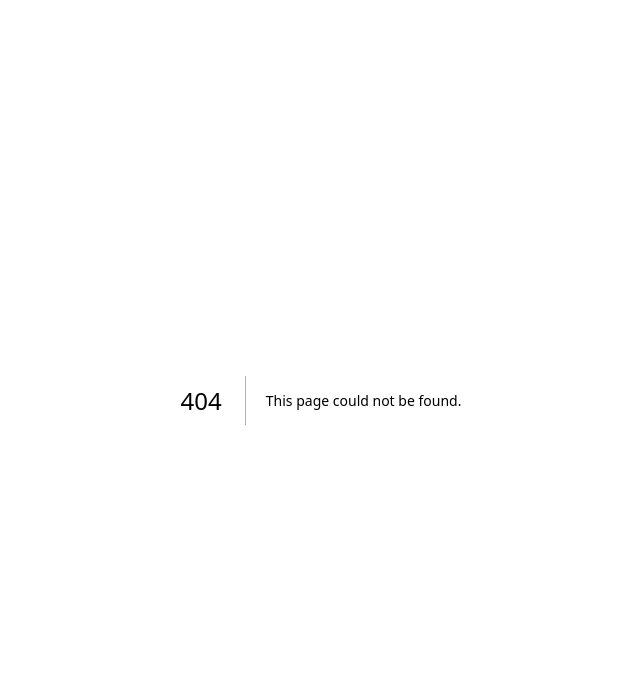
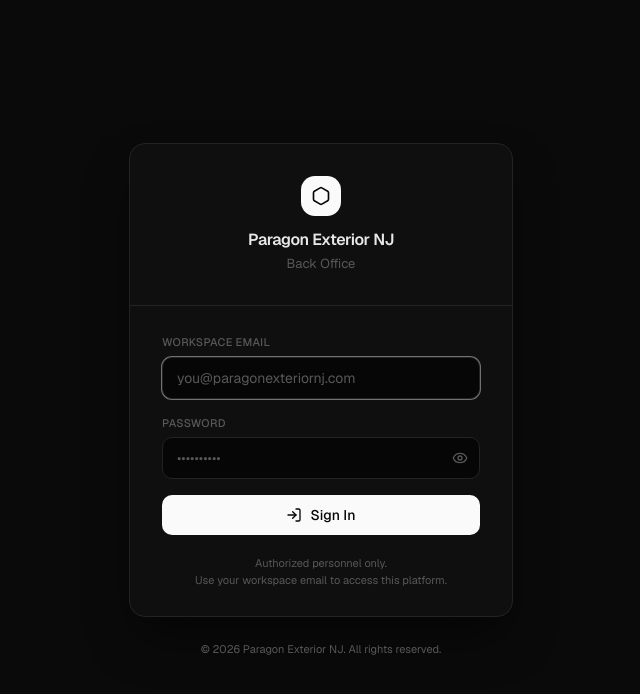
Before and after one commit to mvpbulliesllc-hash/bbb5, a Next.js app: page /login in a window 1280 px wide. Before the commit this address had no page. Shown: the top 694 px of the page, without its empty margins (319-959 px from the left). Built offline with nearby package versions, Linux system fonts and the light colour scheme.

Commit message:
feat: add authentication provider and login page
Added AuthProvider to layout and created LoginPage for user authentication.

Co-authored-by: mvpbulliesllc-hash <293999102+mvpbulliesllc-hash@users.noreply.github.com>

```diff
--- a/app/layout.tsx
+++ b/app/layout.tsx
@@ -1,5 +1,6 @@
 import type { Metadata, Viewport } from "next"
 import { Geist, Geist_Mono } from "next/font/google"
+import { AuthProvider } from "@/lib/auth"
 import "./globals.css"
 
 const geistSans = Geist({
@@ -13,8 +14,8 @@ const geistMono = Geist_Mono({
 })
 
 export const metadata: Metadata = {
-  title: "Obsidian Workbench",
-  description: "Multi-tenant agent operations shell.",
+  title: "Paragon Exterior NJ — Back Office",
+  description: "Internal operations platform. Authorized personnel only.",
 }
 
 export const viewport: Viewport = {
@@ -31,7 +32,9 @@ export default function RootLayout({
 }) {
   return (
     <html lang="en" className={`dark bg-background ${geistSans.variable} ${geistMono.variable}`}>
-      <body className="font-sans antialiased">{children}</body>
+      <body className="font-sans antialiased">
+        <AuthProvider>{children}</AuthProvider>
+      </body>
     </html>
   )
 }
--- /dev/null
+++ b/app/login/page.tsx
@@ -0,0 +1,142 @@
+"use client"
+
+import { useState, useRef } from "react"
+import { useRouter } from "next/navigation"
+import { Hexagon, Eye, EyeOff, LogIn, AlertCircle } from "lucide-react"
+import { useAuth } from "@/lib/auth"
+import { cn } from "@/lib/utils"
+
+export default function LoginPage() {
+  const { signIn } = useAuth()
+  const router = useRouter()
+  const [email, setEmail] = useState("")
+  const [password, setPassword] = useState("")
+  const [showPw, setShowPw] = useState(false)
+  const [loading, setLoading] = useState(false)
+  const [error, setError] = useState<string | null>(null)
+  const emailRef = useRef<HTMLInputElement>(null)
+
+  async function handleSubmit(e: React.FormEvent) {
+    e.preventDefault()
+    setError(null)
+    if (!email.trim() || !password.trim()) {
+      setError("Please enter your workspace email and password.")
+      return
+    }
+    setLoading(true)
+    const result = await signIn(email.trim().toLowerCase(), password)
+    setLoading(false)
+    if (result.ok) {
+      router.replace("/")
+    } else {
+      setError(result.error ?? "Sign in failed.")
+      emailRef.current?.focus()
+    }
+  }
+
+  return (
+    <main className="flex min-h-screen flex-col items-center justify-center bg-background p-4">
+      {/* card */}
+      <div className="w-full max-w-sm rounded-2xl border border-line bg-panel shadow-2xl shadow-black/60">
+        {/* brand header */}
+        <div className="flex flex-col items-center gap-3 border-b border-line px-8 py-8">
+          <span className="grid size-10 place-items-center rounded-xl bg-accent text-void shadow-[0_0_20px_var(--color-accent)/30]">
+            <Hexagon className="size-5" />
+          </span>
+          <div className="text-center">
+            <h1 className="text-base font-semibold tracking-tight text-text">Paragon Exterior NJ</h1>
+            <p className="mt-0.5 text-[13px] text-text-faint">Back Office</p>
+          </div>
+        </div>
+
+        {/* form */}
+        <form onSubmit={handleSubmit} noValidate className="px-8 py-7">
+          <div className="space-y-4">
+            {/* email */}
+            <div className="flex flex-col gap-1.5">
+              <label htmlFor="email" className="text-[11px] font-medium uppercase tracking-wide text-text-faint">
+                Workspace Email
+              </label>
+              <input
+                ref={emailRef}
+                id="email"
+                type="email"
+                autoComplete="email"
+                autoFocus
+                value={email}
+                onChange={(e) => setEmail(e.target.value)}
+                placeholder="you@paragonexteriornj.com"
+                className={cn(
+                  "rounded-lg border bg-void px-3.5 py-2.5 text-sm text-text placeholder:text-text-faint focus:outline-none focus:ring-1 focus:ring-line-strong",
+                  error ? "border-warn" : "border-line",
+                )}
+              />
+            </div>
+
+            {/* password */}
+            <div className="flex flex-col gap-1.5">
+              <label htmlFor="password" className="text-[11px] font-medium uppercase tracking-wide text-text-faint">
+                Password
+              </label>
+              <div className="relative">
+                <input
+                  id="password"
+                  type={showPw ? "text" : "password"}
+                  autoComplete="current-password"
+                  value={password}
+                  onChange={(e) => setPassword(e.target.value)}
+                  placeholder="••••••••••"
+                  className={cn(
+                    "w-full rounded-lg border bg-void px-3.5 py-2.5 pr-10 text-sm text-text placeholder:text-text-faint focus:outline-none focus:ring-1 focus:ring-line-strong",
+                    error ? "border-warn" : "border-line",
+                  )}
+                />
+                <button
+                  type="button"
+                  onClick={() => setShowPw((v) => !v)}
+                  className="absolute right-3 top-1/2 -translate-y-1/2 text-text-faint hover:text-text-muted"
+                  aria-label={showPw ? "Hide password" : "Show password"}
+                >
+                  {showPw ? <EyeOff className="size-4" /> : <Eye className="size-4" />}
+                </button>
+              </div>
+            </div>
+
+            {/* error */}
+            {error ? (
+              <div className="flex items-start gap-2 rounded-lg border border-warn/40 bg-warn/5 px-3 py-2.5 text-xs text-warn">
+                <AlertCircle className="mt-0.5 size-3.5 shrink-0" />
+                {error}
+              </div>
+            ) : null}
+
+            {/* submit */}
+            <button
+              type="submit"
+              disabled={loading}
+              className="flex w-full items-center justify-center gap-2 rounded-lg bg-accent py-2.5 text-sm font-medium text-void transition-opacity disabled:opacity-50"
+            >
+              {loading ? (
+                <span className="size-4 animate-spin rounded-full border-2 border-void/30 border-t-void" />
+              ) : (
+                <LogIn className="size-4" />
+              )}
+              {loading ? "Signing in…" : "Sign In"}
+            </button>
+          </div>
+
+          <p className="mt-5 text-center text-[11px] text-text-faint">
+            Authorized personnel only.
+            <br />
+            Use your workspace email to access this platform.
+          </p>
+        </form>
+      </div>
+
+      {/* footer */}
+      <p className="mt-6 text-[11px] text-text-faint">
+        &copy; {new Date().getFullYear()} Paragon Exterior NJ. All rights reserved.
+      </p>
+    </main>
+  )
+}
--- a/app/page.tsx
+++ b/app/page.tsx
@@ -1,5 +1,24 @@
+"use client"
+
+import { useEffect } from "react"
+import { useRouter } from "next/navigation"
+import { useAuth } from "@/lib/auth"
 import { Workbench } from "@/components/shell/workbench"
 
 export default function Page() {
+  const { user } = useAuth()
+  const router = useRouter()
+
+  useEffect(() => {
+    if (user === null) {
+      router.replace("/login")
+    }
+  }, [user, router])
+
+  if (!user) {
+    // render nothing while redirecting — avoids a flash of the workbench
+    return <div className="min-h-screen bg-background" />
+  }
+
   return <Workbench />
 }
--- a/components/shell/agent-panel.tsx
+++ b/components/shell/agent-panel.tsx
@@ -135,14 +135,14 @@ export function AgentPanel() {
             value={draft}
             onChange={(e) => setDraft(e.target.value)}
             rows={2}
-            placeholder='Prompt the team, or say "Jarvis"…'
+            placeholder='Prompt the team, or say "Elliana"…'
             className="max-h-40 min-h-9 w-full resize-none bg-transparent px-1.5 py-1 text-sm text-text placeholder:text-text-faint focus:outline-none"
           />
           <div className="mt-1 flex items-center gap-1">
             <IconBtn title="Attach">
               <Paperclip className="size-4" />
             </IconBtn>
-            <IconBtn title="Voice prompt (Jarvis)">
+            <IconBtn title="Voice prompt (Elliana)">
               <Mic className="size-4" />
             </IconBtn>
             <button
@@ -171,7 +171,7 @@ export function AgentPanel() {
         {humeLive ? (
           <div className="mt-1.5 flex items-center gap-2 px-1 text-[11px] text-accent-soft">
             <AudioLines className="size-3.5 animate-pulse" />
-            Hume EVI connected — speak naturally, Hermes is listening.
+            Elliana is live — speak naturally, she&apos;s coordinating the team.
           </div>
         ) : null}
       </div>
--- a/components/shell/top-bar.tsx
+++ b/components/shell/top-bar.tsx
@@ -16,7 +16,7 @@ export function TopBar({
         <span className="grid size-6 place-items-center rounded-md bg-accent text-void">
           <Hexagon className="size-3.5" />
         </span>
-        <span className="text-sm font-semibold tracking-tight text-text">Obsidian</span>
+        <span className="text-sm font-semibold tracking-tight text-text">Paragon Exterior</span>
       </div>
 
       <div className="flex items-center gap-1.5 text-xs text-text-muted">
--- /dev/null
+++ b/lib/auth.tsx
@@ -0,0 +1,55 @@
+"use client"
+
+import { createContext, useContext, useState, useEffect } from "react"
+
+// Allowed workspace email domains — swap to real OAuth at handoff
+const ALLOWED_DOMAINS = ["paragonexteriornj.com", "mvpmgmtgroup.com", "ecoaisolutions.com"]
+
+type AuthUser = { email: string; name: string }
+type AuthCtx = {
+  user: AuthUser | null
+  signIn: (email: string, password: string) => Promise<{ ok: boolean; error?: string }>
+  signOut: () => void
+}
+
+const AuthContext = createContext<AuthCtx>({
+  user: null,
+  signIn: async () => ({ ok: false }),
+  signOut: () => {},
+})
+
+const SESSION_KEY = "paragon_session"
+
+export function AuthProvider({ children }: { children: React.ReactNode }) {
+  const [user, setUser] = useState<AuthUser | null>(null)
+
+  useEffect(() => {
+    try {
+      const raw = sessionStorage.getItem(SESSION_KEY)
+      if (raw) setUser(JSON.parse(raw))
+    } catch {}
+  }, [])
+
+  async function signIn(email: string, _password: string) {
+    const domain = email.split("@")[1]?.toLowerCase()
+    if (!domain || !ALLOWED_DOMAINS.includes(domain)) {
+      return { ok: false, error: "Access restricted to authorized workspace accounts." }
+    }
+    const name = email.split("@")[0].replace(/[._]/g, " ")
+    const u: AuthUser = { email, name }
+    setUser(u)
+    sessionStorage.setItem(SESSION_KEY, JSON.stringify(u))
+    return { ok: true }
+  }
+
+  function signOut() {
+    setUser(null)
+    sessionStorage.removeItem(SESSION_KEY)
+  }
+
+  return <AuthContext.Provider value={{ user, signIn, signOut }}>{children}</AuthContext.Provider>
+}
+
+export function useAuth() {
+  return useContext(AuthContext)
+}
```
